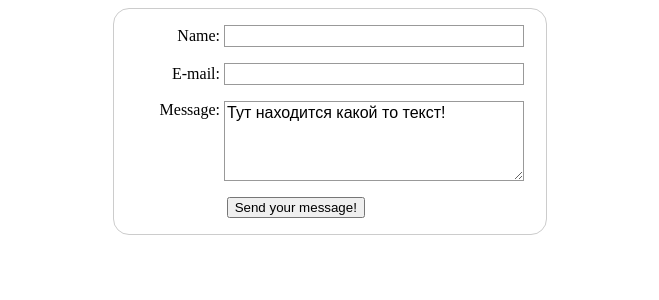
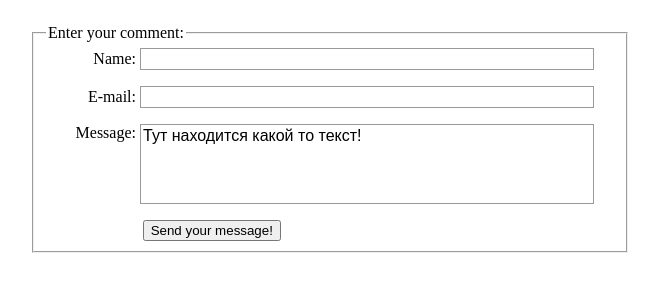
Before and after one commit to tomright/home, a PHP site: page / in a window 1280 px wide. Shown: the top 300 px of the page, without its empty margins (310-969 px from the left). Run offline with PHP 8.4, Linux system fonts and the light colour scheme.

Commit message:
Доделал форму баштура

```diff
--- a/webform.test/www/Index.html
+++ b/webform.test/www/Index.html
@@ -9,7 +9,9 @@
 </head>
 <body>
    <form action="/my-handling-form-page" method="post">
-       <ul>
+       <fieldset>
+           <legend>Enter your comment:</legend>
+        <ul>
            <li>
                <label for="name">Name: </label>
                <input type="text" id="name" name="user_name">
@@ -26,6 +28,8 @@
                <button type="submit">Send your message!</button>
            </li>
        </ul>
+       </fieldset>
+
     </form>
 </body>
 </html>
--- a/webform.test/www/style.css
+++ b/webform.test/www/style.css
@@ -1,9 +1,7 @@
 form {
     margin: 0 auto;
-    width: 400px;
+    width: 600px;
     padding: 1em;
-    border: 1px solid #ccc;
-    border-radius: 1em;
 }
 ul {
     list-style: none;
@@ -21,7 +19,7 @@ form li + li {
 input,
 textarea {
     font: 1em sans-serif;
-    width: 300px;
+    width: 80%;
     box-sizing: border-box;
     border: 1px solid #999
 }
@@ -32,6 +30,7 @@ textarea:focus {
 textarea {
     vertical-align: top;
     height: 5em;
+    resize: none;
 }
 .button {
     padding-left: 90px;
```
Also changed, not shown: bashtour.test/www/index.html (+13 -1 lines).
